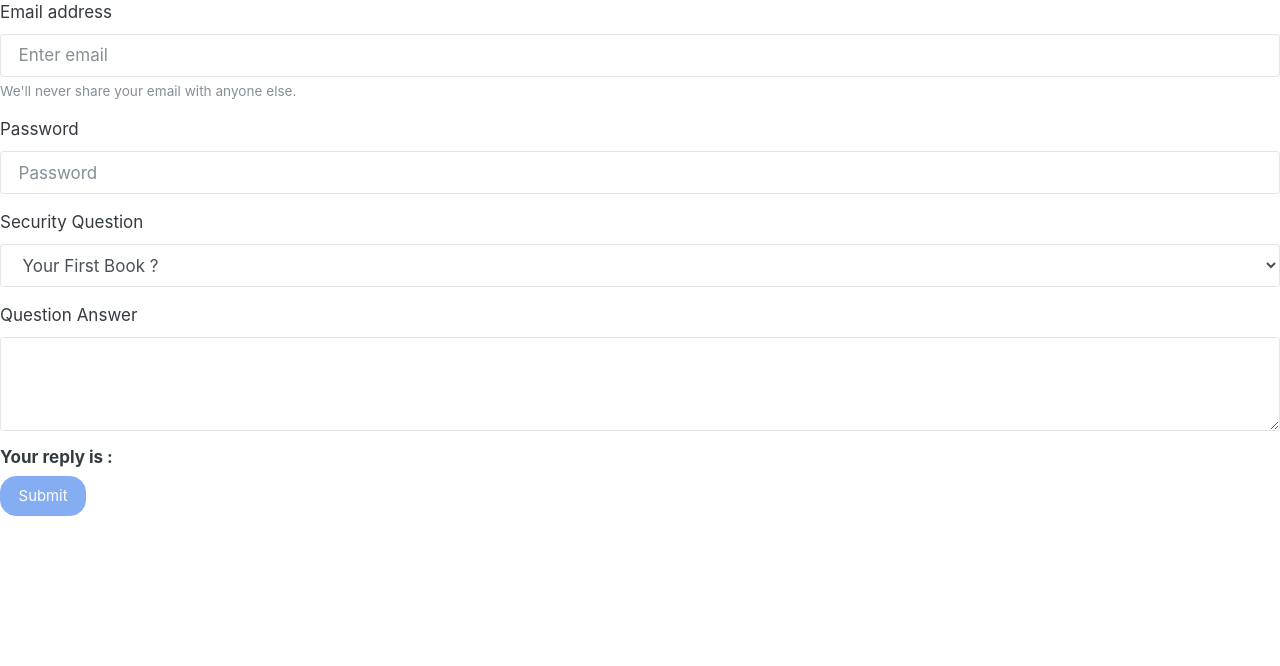
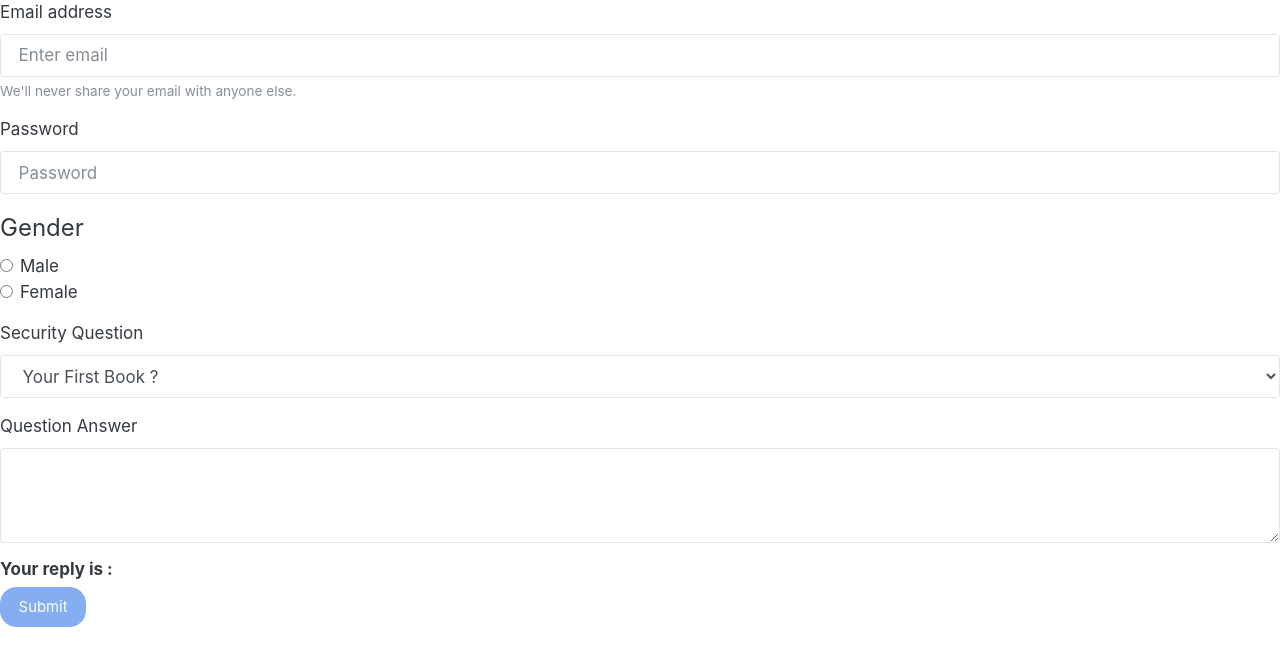
Before and after one commit to PranavSaiyan/angular-forms, an Angular app: page / in a window 1280 px wide. Shown: the top 666 px of the page. Built offline with nearby package versions, Linux system fonts and the light colour scheme.

Commit message:
2 files modified

```diff
--- a/src/app/app.component.html
+++ b/src/app/app.component.html
@@ -11,6 +11,14 @@
       <label for="exampleInputPassword1">Password</label>
       <input type="password" class="form-control" id="exampleInputPassword1" placeholder="Password" required ngModel name="pass">
     </div>
+     <fieldset class="form-group">
+      <legend>Gender</legend>
+      <div class="form-check" *ngFor="let gender of genders">
+        <label class="form-check-label">
+          <input type="radio" class="form-check-input" name="gender" id="{{ gender }}" [value]="gender" ngModel >{{gender}}
+        </label>
+      </div>
+    </fieldset>
     <div class="form-group">
       <label for="exampleSelect1">Security Question</label>
       <select class="form-control" id="exampleSelect1" required [ngModel]="defaultoption" name="list">
--- a/src/app/app.component.ts
+++ b/src/app/app.component.ts
@@ -11,6 +11,7 @@ export class AppComponent  {
   warn = false;
   answer = '';
   defaultoption = 'book';
+  genders = ['Male','Female'];
   onSubmit(){
     console.log(this.submitForm);
     console.log(this.email);
```
